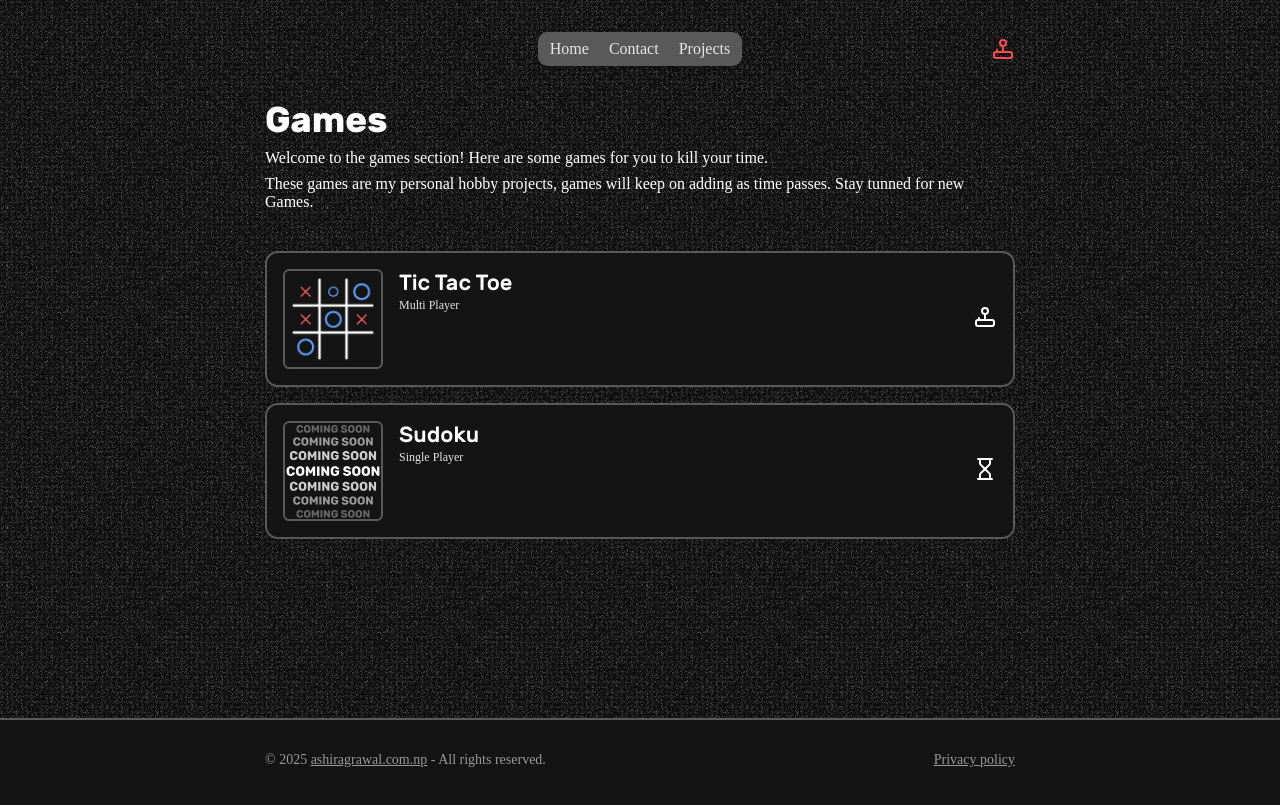
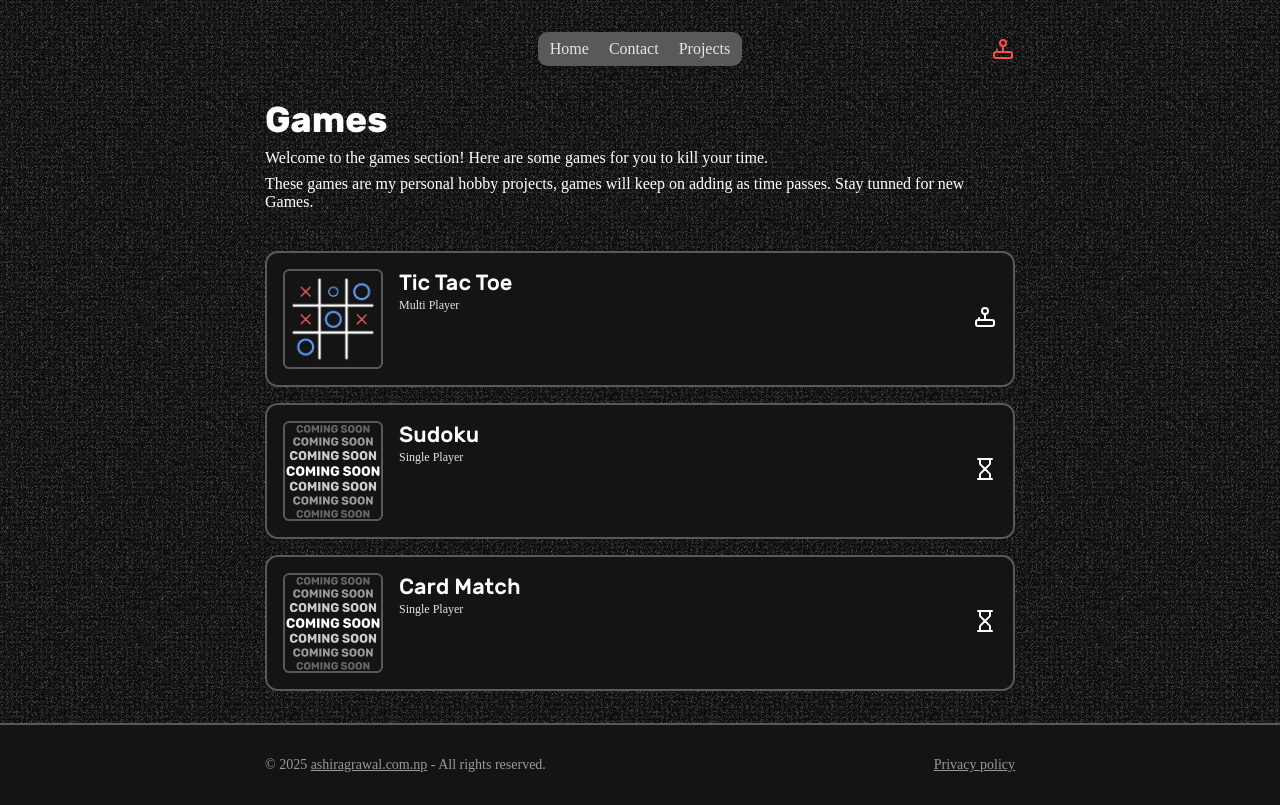
Before and after one commit to AshirAg/ashirs-portfolio, a React (Vite) app in the folder frontend/: page /games in a window 1280 px wide. Built offline with nearby package versions, Linux system fonts and the light colour scheme; a web font is replaced by a local one.

Commit message:
Updated Files - Aug 21, THU

```diff
--- a/frontend/src/pages/Games.jsx
+++ b/frontend/src/pages/Games.jsx
@@ -21,7 +21,12 @@ function Games() {
             tag_name: "Single Player",
             image: comingSoon,
             game_name: "Sudoku",
-            // icon: <Clock />
+            icon: <Hourglass />
+        },
+        {
+            tag_name: "Single Player",
+            image: comingSoon,
+            game_name: "Card Match",
             icon: <Hourglass />
         },
     ]
```
